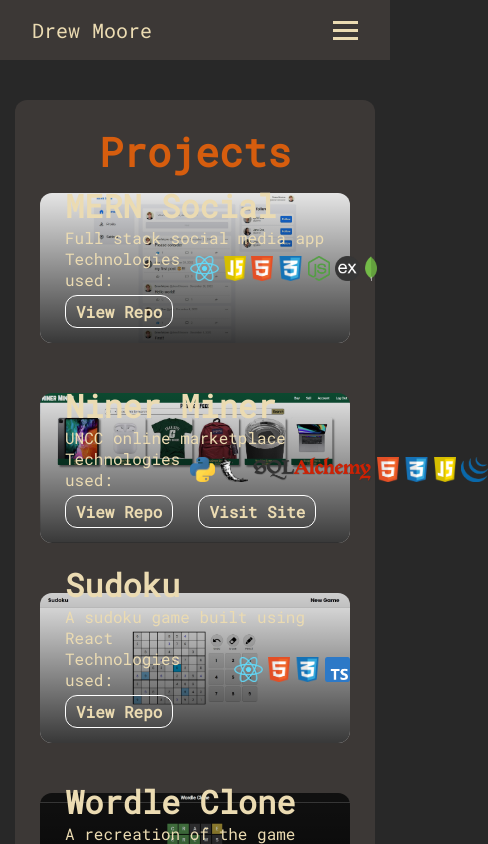
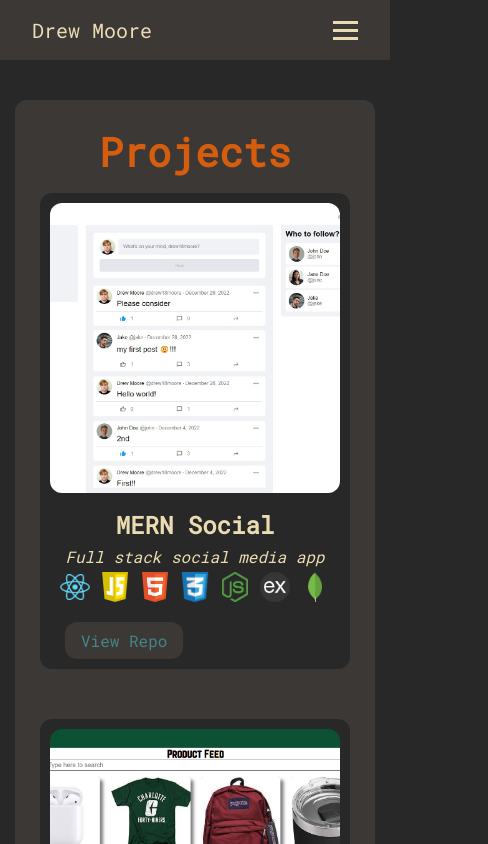
Before and after one commit to drew18moore/drew18moore.github.io, a React (Vite) app: page /#/projects in a window 390 px wide. Shown: the top 844 px of the page, 488 px wide, since content can reach past the window. Built offline with nearby package versions, Linux system fonts and the light colour scheme.

Commit message:
Redesigned projects page.

```diff
--- a/public/data/projects.json
+++ b/public/data/projects.json
@@ -22,7 +22,6 @@
     "technologies": [
       "py-logo.png",
       "flask-logo.png",
-      "sqlalchemy-logo.png",
       "html-logo.png",
       "css-logo.png",
       "js-logo.png",
--- a/public/data/skills.json
+++ b/public/data/skills.json
@@ -32,10 +32,6 @@
     "language": "Flask"
   },
   {
-    "img": "sqlalchemy-logo.png",
-    "language": "SQLAlchemy"
-  },
-  {
     "img": "jquery-logo.png",
     "language": "JQuery"
   },
--- a/src/components/project/Project.tsx
+++ b/src/components/project/Project.tsx
@@ -21,11 +21,10 @@ const Project = ({
     <div className="project-item">
       <div className="img-container">
         <img className="project-img" src={`projects/${img}`} alt={name} />
-        <div className="project-info">
+      </div>
+      <div className="details-container">
         <h2>{name}</h2>
-          <p>{description}</p>
-          <div className="technologies">
-            <p>Technologies used:</p>
+        <p className="project-description">{description}</p>
           <div className="technology-imgs">
             {technologies.map((technology, index) => {
               return (
@@ -37,8 +36,6 @@ const Project = ({
               );
             })}
           </div>
-          </div>
-
         <div className="project-links">
           {repoURL !== "" && (
             <a href={repoURL} target={"_blank"}>
@@ -53,7 +50,6 @@ const Project = ({
         </div>
       </div>
     </div>
-    </div>
   );
 };
 
--- a/src/components/project/project.css
+++ b/src/components/project/project.css
@@ -1,70 +1,60 @@
-.project-info {
-  z-index: 1;
-  position: absolute;
-  bottom: 0;
-  left: 0;
-  margin: 10px 0;
+.project-item {
+  background-color: #282828;
+  border-radius: 12px;
+  padding: 10px;
+  display: flex;
+  gap: 1rem;
 }
 
-.technologies {
+.img-container {
+  flex: 1;
+}
+
+.project-img {
+  object-fit: cover;
+  width: 100%;
+  aspect-ratio: 1 / 1;
+  border-radius: 12px;
+  vertical-align: middle;
+}
+
+.details-container {
+  flex: 2;
   display: flex;
-  align-items: center;
+  justify-content: center;
+  flex-direction: column;
+  gap: 5px;
+}
+
+.project-description {
+  font-style: italic;
 }
 
 .technology-imgs {
   display: flex;
-  align-items: center;
-  gap: 5px;
+  gap: 10px;
 }
 
 .technology-imgs img {
-  height: 25px;
+  object-fit:contain;
   vertical-align: middle;
-}
-
-.project-item h2 {
-  font-size: 2rem;
-  padding: 0 25px;
-}
-
-.project-item p {
-  padding: 0 10px 0 25px;
-}
-
-.project-img {
-  border-radius: 12px;
-  width: 100%;
-  vertical-align: middle;
-}
-
-.img-container {
-  border-radius: 12px;
-  position: relative;
-  user-select: none;
-}
-
-.img-container::after {
-  border-radius: 12px;
-  position: absolute;
-  content: '';
-  top: 0;
-  bottom: 0;
-  left: 0;
-  right: 0;
-  background: linear-gradient(rgba(0, 0, 0, 0.1), rgba(0, 0, 0, 0.78));
+  height: 30px;
+  width: 30px;
 }
 
 .project-links {
+  margin-top: 15px;
   display: flex;
-  gap: 25px;
-  margin: 5px 25px;
+  gap: 15px;
 }
 
 .project-links a {
-  font-weight: bold;
+  user-select: none;
   cursor: pointer;
-  border: 1px solid white;
+  /* border: 1px solid white; */
+  background-color: #3C3836;
+  color: #458588;
   border-radius: 12px;
-  padding: 5px 10px;
+  padding: 0.5rem 1rem;
   text-decoration: none;
 }
--- a/src/index.css
+++ b/src/index.css
@@ -17,6 +17,27 @@ h1, h2, p, a {
 @media (max-width: 1250px) {
   #profile-card, #skills-card {
     width: 88% !important;
+  }
+}
+
+@media (max-width: 775px) {
+  .project-item {
+    text-align: center;
+    flex-direction: column;
+  }
+
+  .technology-imgs {
+    align-self: center;
+  }
+
+  .project-img {
+    width: 100%;
+  }
+
+  .project-links {
+    padding-inline: 15px;
+    gap: 0;
+    justify-content: space-between;
   }
 }
 
@@ -85,18 +106,4 @@ h1, h2, p, a {
   #skills-list li p {
     font-size: 1rem;
   }
-
-  .img-container::after {
-    opacity: 100%;
-  }
-
-  #projects-list {
-    grid-template-columns: auto;
-  }
-
-  .project-info {
-    display: flex;
-    flex-direction: column;
-    justify-content: end;
-  }
 }
--- a/src/pages/projects/projects.css
+++ b/src/pages/projects/projects.css
@@ -1,5 +1,5 @@
 #projects-main {
-  max-width: 1500px;
+  max-width: 1100px;
   margin: 0 auto;
   height: fit-content;
 }
@@ -20,6 +20,5 @@
 
 #projects-list {
   display: grid;
-  grid-template-columns: repeat(2, 1fr);
   gap: 50px;
 }
```
Also changed, not shown: public/logos/sqlalchemy-logo.png (deleted). Lines whose indentation alone changed are shown as unchanged.
